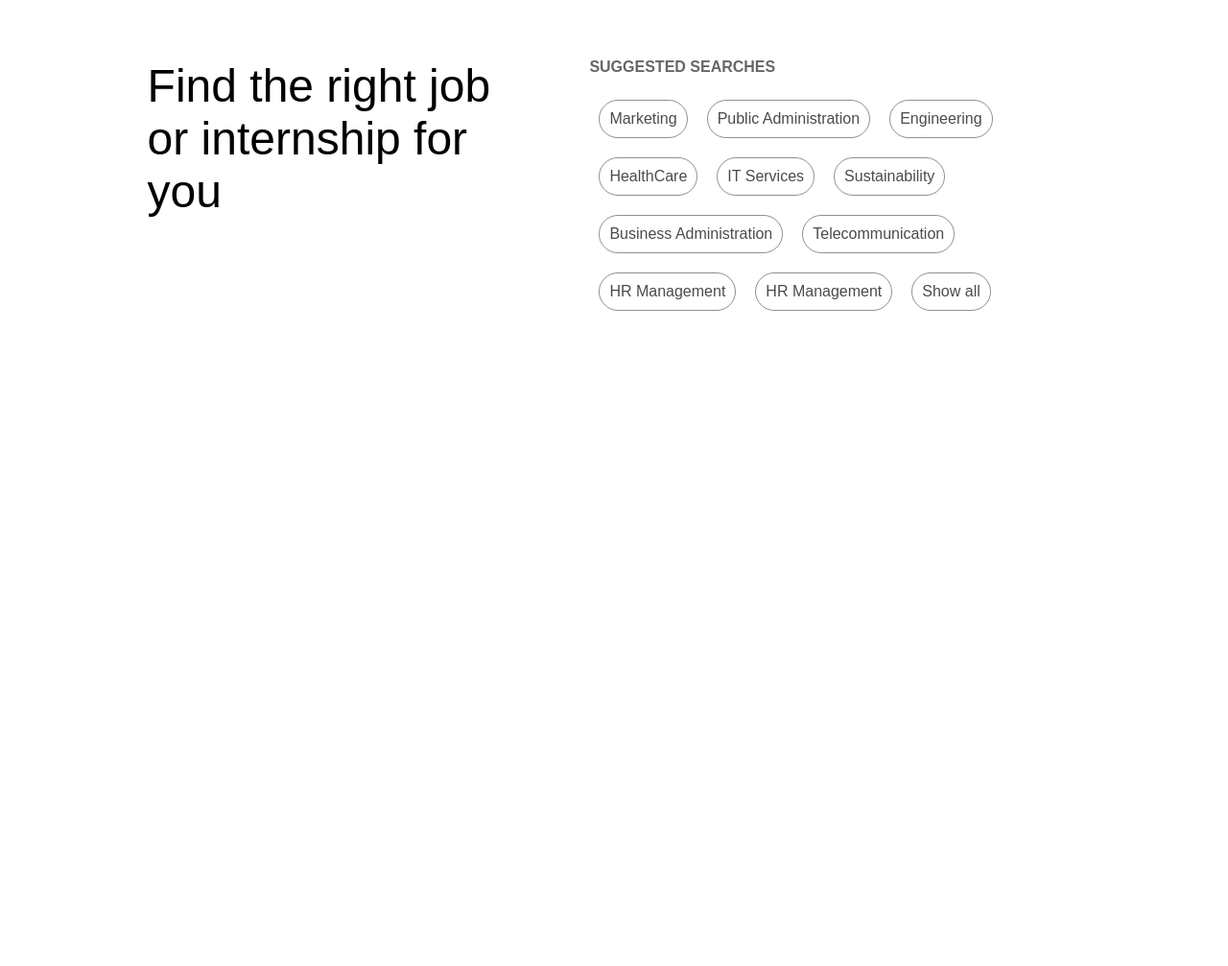
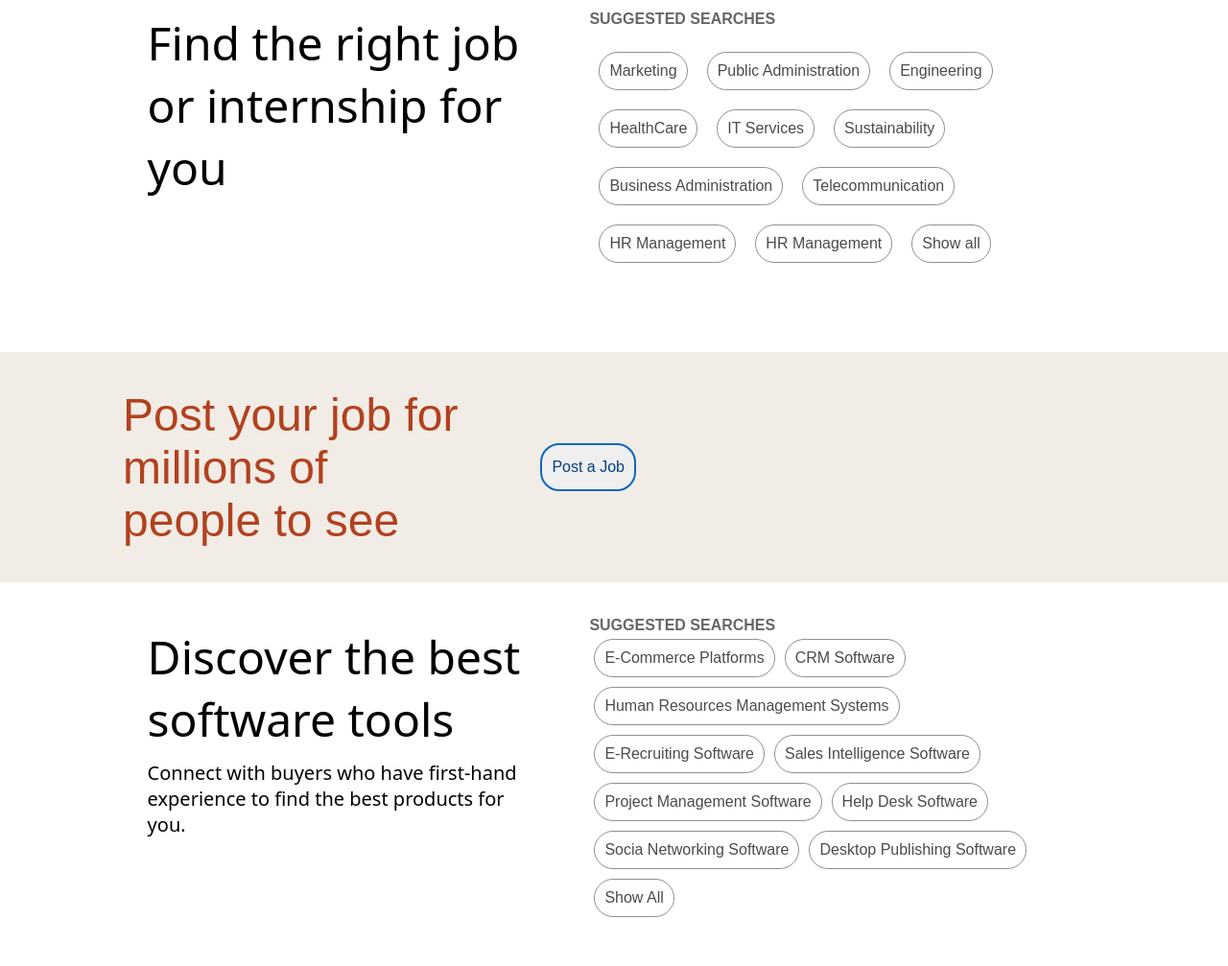
Before and after one commit to Seuncoded/LinkedinCloneForPractice, a plain HTML site: page index.html in a window 1280 px wide. Shown: the part 1343-2350 px from the top of the page at 96% size. Before the commit the page ends 1760 px from the top, so only its background shows below. Drawn offline with Linux system fonts and the light colour scheme.

Commit message:
Done with section4

```diff
--- a/index.html
+++ b/index.html
@@ -172,6 +172,54 @@
 
 </section>
 
+<section class="fourth-container">
+    <div class="fourth-content">
+
+        <div class="tttable1">
+            <h2>Post your job for millions of people to see</h2>
+        </div>
+
+        <div class="tttable2">
+            <button><a href="#">Post a Job</a></button>
+        </div>
+
+        </div>
+
+
+</section>
+
+<section class="fifth-container">
+
+    <div class="fifth-content">
+        <div class="ttab">
+            <h2>Discover the best software tools</h2>
+            <p>Connect with buyers who have first-hand experience to find the best products for you.</p>
+        </div>
+        <div class="ttab2">
+            <div class="ttable2-p">
+                <h2>SUGGESTED SEARCHES</h2>
+            </div>
+
+            <div class="fifth-butn">
+                <ul>
+                    <li><a href="#">E-Commerce Platforms</a></li>
+                    <li><a href="#">CRM Software</a></li>
+                    <li><a href="#">Human Resources Management Systems</a></li>
+                    <li><a href="#">E-Recruiting Software </a></li>
+                    <li><a href="#">Sales Intelligence Software</a></li>
+                    <li><a href="#">Project Management Software</a></li>
+                    <li><a href="#">Help Desk Software</a></li>
+                    <li><a href="#">Socia Networking Software</a></li>
+                    <li><a href="#">Desktop Publishing Software</a></li>
+                    <li><a href="#">Show All</a></li>
+                </ul>
+            </div>
+        </div>
+
+    </div>
+
+</section>
+
 
 
 </body>
--- a/style.css
+++ b/style.css
@@ -9,8 +9,8 @@
 .bar{
     height: 10vh;
     width: 100%;
-    background-color: #fff;
-    /* background-color: rgb(228, 228, 228); */
+    /* background-color: #fff;
+    background-color: rgb(228, 228, 228); */
     align-items: center;
     display: flex;
     flex-direction: row;
@@ -134,7 +134,7 @@ padding: 20px;
     /* background-color: #404040; */
     display: flex;
     justify-content: space-around;
-    margin-top: 50px;
+    margin-top: 0px;
     margin-left: 0px;
     overflow: hidden;
    }
@@ -158,6 +158,7 @@ padding: 20px;
     width: 90%;
     /* background-color: green; */
     text-wrap: wrap;
+    margin-top: 40px;
    }
 
    .left-side-main h1{
@@ -173,7 +174,7 @@ padding: 20px;
 }
 
 .form-group {
-    margin-bottom: 30px;
+    margin-bottom: 15px;
 }
 
 .form-group input{
@@ -383,12 +384,14 @@ label {
         font-size: 48px;
         font-weight: 200;
         color: #000000;
+        font-family: system-ui, -apple-system, BlinkMacSystemFont, 'Segoe UI', Roboto, Oxygen, Ubuntu, Cantarell, 'Open Sans', 'Helvetica Neue', sans-serif;
     }
 
     .table1 .table1-text2 p{
         font-size: 20px;
         font-weight: 200;
         color: #000000;
+        font-family: system-ui, -apple-system, BlinkMacSystemFont, 'Segoe UI', Roboto, Oxygen, Ubuntu, Cantarell, 'Open Sans', 'Helvetica Neue', sans-serif;
     }
 
     .table1{
@@ -458,6 +461,7 @@ label {
         font-weight: lighter;
         text-align: left;
         color: #000000;
+        font-family: system-ui, -apple-system, BlinkMacSystemFont, 'Segoe UI', Roboto, Oxygen, Ubuntu, Cantarell, 'Open Sans', 'Helvetica Neue', sans-serif;
     }
 
 .ttable2{
@@ -495,3 +499,161 @@ label {
         font-size: 16px;
         font-weight: 600;
     }
+
+    .fourth-container{
+        height: 30vh;
+        width: 100%;
+        background-color: #f1ece5;
+    }
+
+    .fourth-content{
+        width: 80%;
+        height: 100%;
+        /* background-color: #f1ece5; */
+        margin: auto;
+        display: flex;
+        align-items: center;
+        justify-content: space-around;
+    }
+
+      .tttable1{
+        width: 35%;
+        height: fit-content;
+        /* background-color: #0c66c2; */
+        margin: auto 0px;
+        /* background-color: red; */
+        text-wrap: wrap;
+    }
+
+    .tttable2{
+        width: 50%;
+        height: fit-content;
+        /* background-color: #0c66c2; */
+        margin: auto;
+        /* background-color: red; */
+    }
+
+    .tttable1 h2{
+        font-size: 48px;
+        font-weight: lighter;
+        text-align: left;
+        color: #b2411f;
+        display: block;
+    }
+
+  .tttable2 button{
+    border: 2px solid #0c66c2;
+    height: 50px;
+    width: 100px;
+    border-radius: 20px;
+    background-color: none;
+
+
+  }
+
+  .tttable2 button a{
+    text-decoration: none;
+    font-size: 16px;
+    font-size: 600;
+    color: #004182;
+
+  }
+
+  .tttable2 button:hover{
+    background-color: rgba(62, 141, 221, 0.344)
+  }
+
+
+
+
+.fifth-container{
+    /* background-color: #bc141449; */
+    height: 50vh;
+    width: 100%;
+}
+
+.fifth-content{
+    width: 80%;
+    height: 90%;
+    /* background-color: coral; */
+    display: flex;
+    justify-content: space-around;
+    margin: 0px auto;
+}
+
+.fifth-content .ttab{
+    width: 40%;
+    height: 80%;
+    /* background-color: #0c66c2; */
+    margin-top: 45px;
+}
+
+.fifth-content .ttab2{
+    width: 50%;
+    height: 80%;
+    margin: auto 0px;
+    /* background-color: #793aac; */
+
+}
+
+
+.ttab h2{
+    font-size: 48px;
+    font-weight: lighter;
+    text-align: left;
+    color: #000000;
+    font-family: system-ui, -apple-system, BlinkMacSystemFont, 'Segoe UI', Roboto, Oxygen, Ubuntu, Cantarell, 'Open Sans', 'Helvetica Neue', sans-serif;
+}
+
+.ttab2{
+display: flex;
+flex-direction: column;
+justify-content: space-around;
+}
+
+.ttab2-butn{
+    display: flex;
+    justify-content: left;
+    flex-wrap: wrap;
+    padding: 10px;
+    gap: 20px;
+}
+
+.fifth-butn{
+    align-items: center;
+}
+
+.fifth-butn ul li{
+    height: fit-content;
+    width: max-content;
+    padding: 10px 10px;
+    margin: 5px;
+    border-radius: 20px;
+    border: 1px solid #0000006f;
+    float: left;
+    list-style-type: none;
+
+}
+
+.fifth-butn ul li a{
+    text-decoration: none;
+    font-size: 16px;
+    color: #4b4b4b;
+    font-family: 600;
+
+}
+
+.ttab2 h2{
+    color: #666666;
+    font-size: 16px;
+    font-weight: 600;
+}
+
+
+.ttab p{
+    font-size: 20px;
+    font-weight: 200;
+    color: #000000;
+    margin: 10px 0px;
+    font-family: system-ui, -apple-system, BlinkMacSystemFont, 'Segoe UI', Roboto, Oxygen, Ubuntu, Cantarell, 'Open Sans', 'Helvetica Neue', sans-serif;
+}
```
